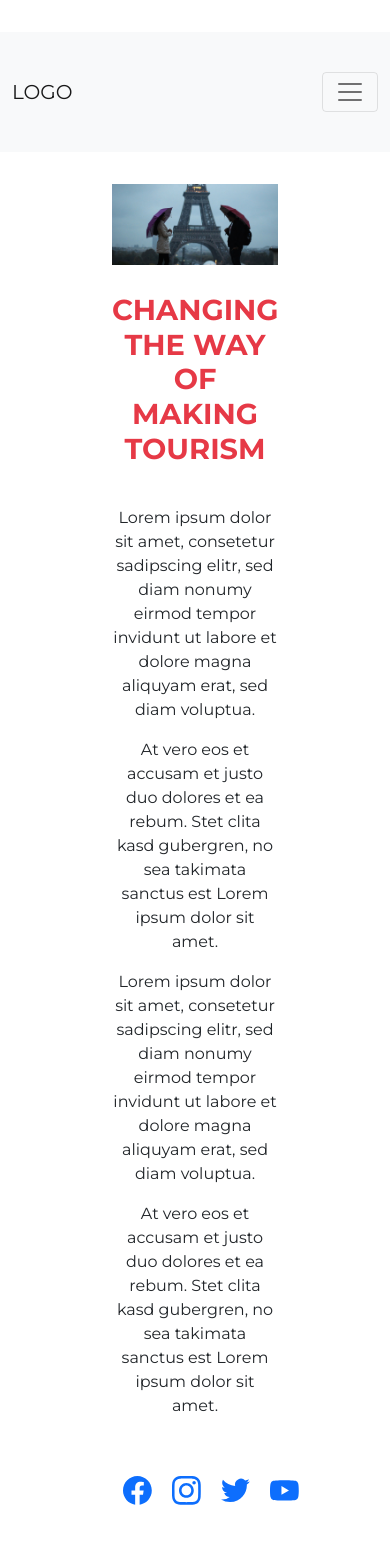
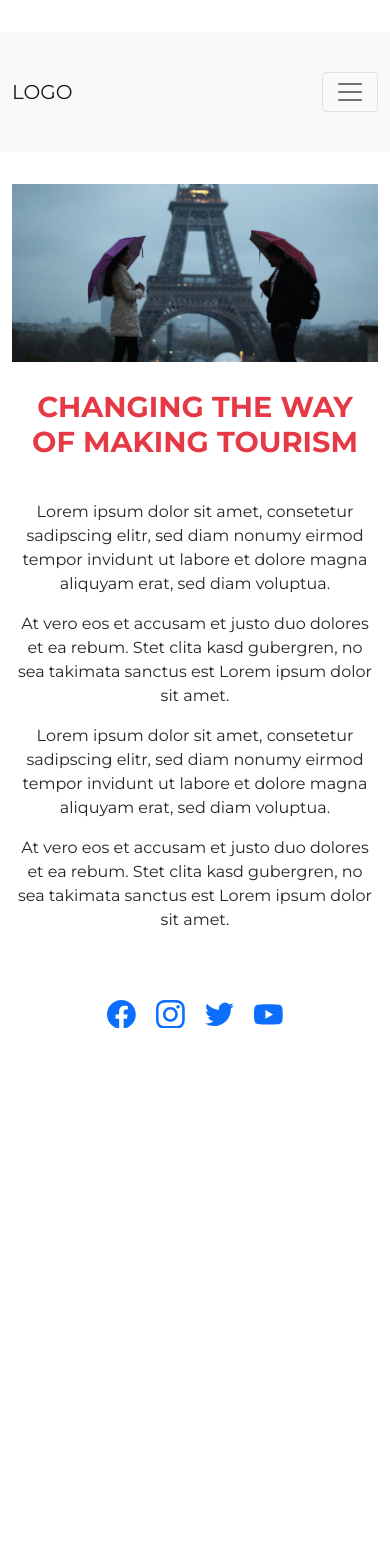
Before and after one commit to franciccone/ecommerce-react, a React (Create React App) app: page /about in a window 390 px wide. Shown: the top 1544 px of the page. After the commit the page ends 1091 px from the top, so only its background shows below. Built offline with nearby package versions, Linux system fonts and the light colour scheme.

Commit message:
Make About and Footer responsive

```diff
--- a/src/App.js
+++ b/src/App.js
@@ -16,9 +16,7 @@ function App() {
 
         <Switch>
           <Route exact path="/">
-            <div className="App">
-              <BootstrapCarousel/>
-            </div>
+            <BootstrapCarousel/>
             <ItemListContainer/>
           </Route>
 
--- a/src/components/About/About.js
+++ b/src/components/About/About.js
@@ -5,7 +5,7 @@ import ImgAbout from "../../img/guides.jpg";
 export const About = ( ) => {
 
     return (
-        <section className="about-container">
+        <section className="about-container container">
             <img className="about-img" src={ImgAbout} alt="Tourist guides"/>
             <h2 className="about-title">Changing the way of making tourism</h2>
             <article className="about-text">
--- a/src/components/Footer/Footer.css
+++ b/src/components/Footer/Footer.css
@@ -3,10 +3,19 @@
 .footer {
     display: flex;
     align-items: center;
-    justify-content: space-around;
+    justify-content: center;
+    text-align: center;
     font-family: 'Montserrat', sans-serif;
     color: #E63946;
     margin: 2em 0;
+}
+
+.social-media {
+    display: flex;
+    align-items: center;
+    justify-content: center;
+    text-align: center;
+    padding: 0 0 !important;
 }
 
 .sm-icon {
--- a/src/components/Footer/Footer.js
+++ b/src/components/Footer/Footer.js
@@ -5,7 +5,7 @@ import { SiFacebook, SiInstagram, SiTwitter, SiYoutube } from 'react-icons/si';
 const Footer = () => {
     return (
 
-            <footer className="footer">
+            <footer className="footer container">
 
                 <ul className="social-media">
                     <a className="sm-icon" href="https://github.com/franciccone"><SiFacebook/></a>
--- a/src/components/ItemDetailContainer/ItemDetailContainer.js
+++ b/src/components/ItemDetailContainer/ItemDetailContainer.js
@@ -25,7 +25,7 @@ export const ItemDetailContainer = () => {
     return (
         <div>
             {loading
-                ? <h2 className="loading">Loading... <div className="loader"></div></h2>
+                ? <h2 className="loading container">Loading... <div className="loader"></div></h2>
                 : <ItemDetail {...item}/>
             }
         </div>
--- a/src/components/ItemListContainer/Item.js
+++ b/src/components/ItemListContainer/Item.js
@@ -1,7 +1,5 @@
 import React from 'react'
 import { Link } from 'react-router-dom';
-import Card from 'react-bootstrap/Card';
-import Button from 'react-bootstrap/Button';
 import './Item.css';
 
 export const Item = ( {id, img, name, desc, price} ) => {
--- a/src/components/ItemListContainer/ItemList.js
+++ b/src/components/ItemListContainer/ItemList.js
@@ -11,7 +11,7 @@ export const ItemList = ( {cities = []} ) => {
             <hr/>
             <div className="row">
 
-                        {cities.map( (city) => <Item key={city.id} {...city}/> )}
+                {cities.map( (city) => <Item key={city.id} {...city}/> )}
 
             </div>
         </section>
--- a/src/components/ItemListContainer/ItemListContainer.js
+++ b/src/components/ItemListContainer/ItemListContainer.js
@@ -33,7 +33,7 @@ const ItemListContainer = () => {
 
             {
                 loading
-                ? <h2 className="loading">Loading... <div className="loader"></div></h2>
+                ? <h2 className="loading container">Loading... <div className="loader"></div></h2>
                 : <ItemList cities={data}/>
             }
 
```
